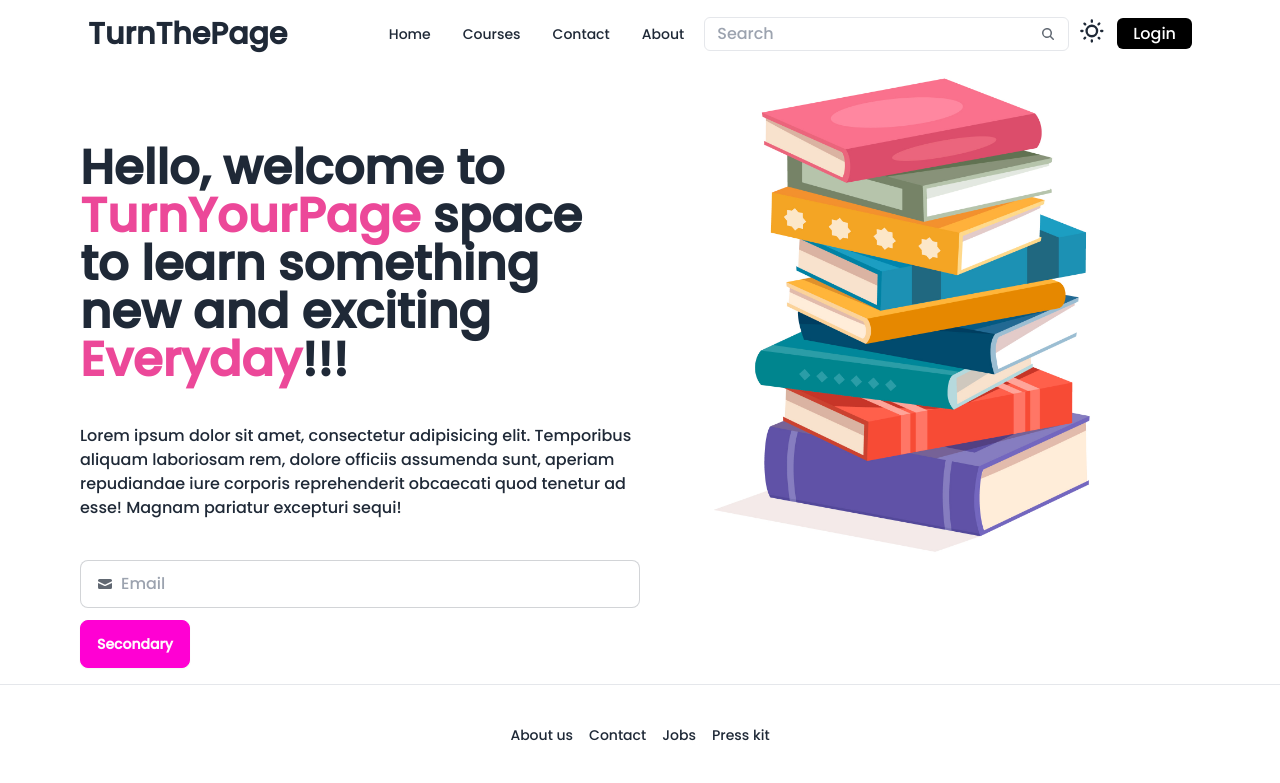
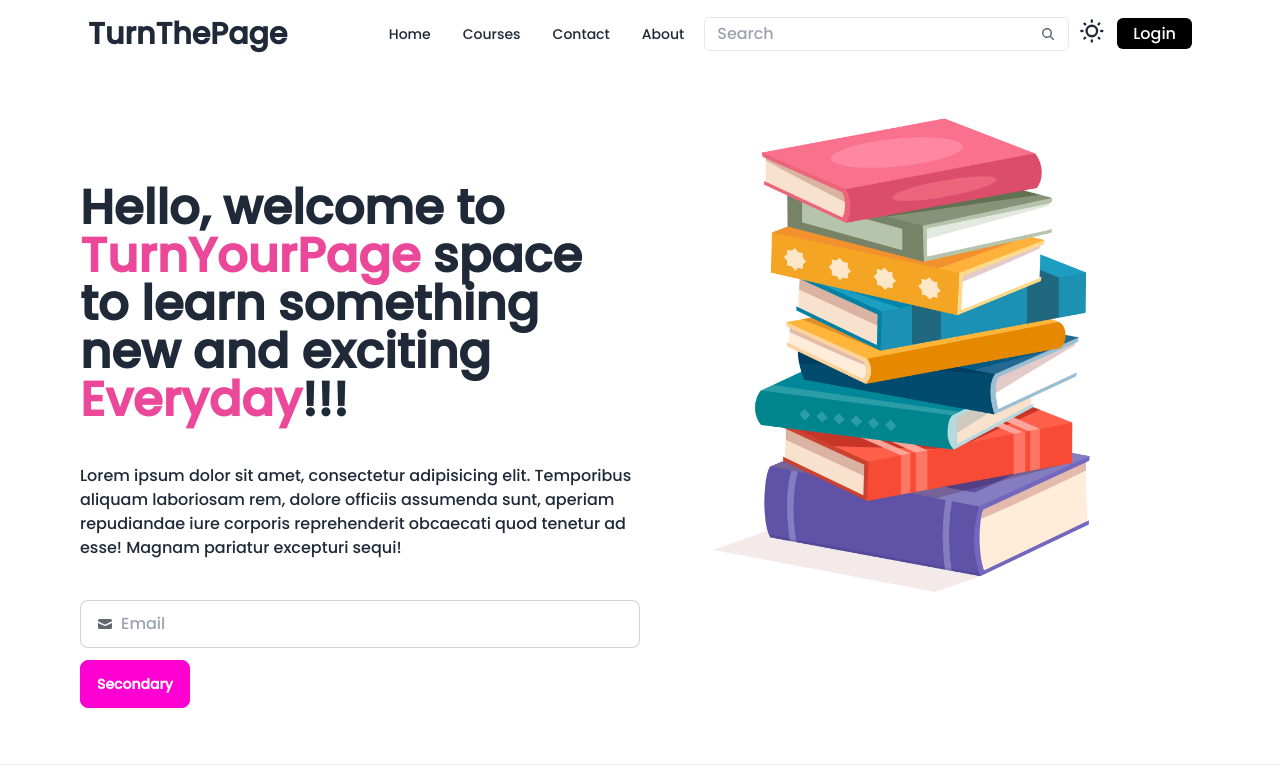
Before and after one commit to Abhishekkumar21/TurnThePage, a React (Vite) app in the folder Frontend/: page / in a window 1280 px wide. Shown: the top 783 px of the page. Built offline with nearby package versions, Linux system fonts and the light colour scheme.

Commit message:
Updated: margin for Banner DIv

```diff
--- a/Frontend/src/Components/Banner.jsx
+++ b/Frontend/src/Components/Banner.jsx
@@ -4,7 +4,7 @@
 function Banner() {
   return (
     <>
-      <div className="max-w-screen-2xl container mx-auto px-4 md:px-20 py-4 flex flex-col md:flex-row bg-base-100">
+      <div className="max-w-screen-2xl container mx-auto px-4 md:px-20 py-4 flex flex-col md:flex-row bg-base-10 my-10">
         <div className="w-full md:w-1/2 mt-12 md:mt-32 order-2 md:order-1">
           <div className=" space-y-6 md:space-y-10">
             <h1 className=" text-2xl  md:text-5xl font-bold">
```
